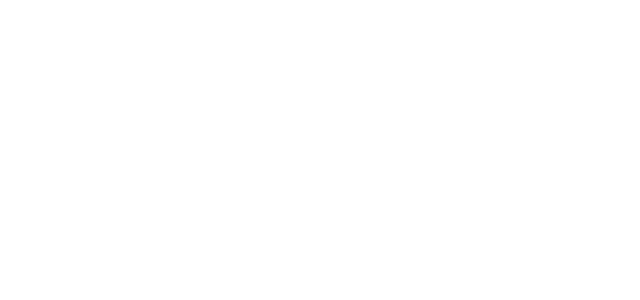
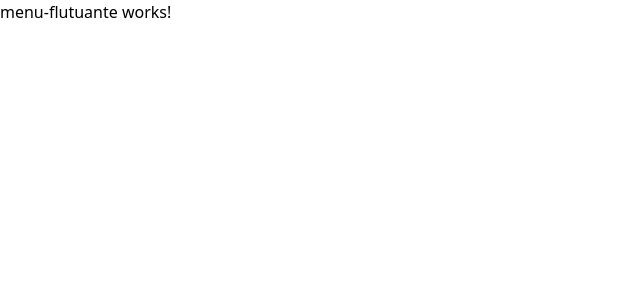
Before and after one commit to VitorHugo-br/Portfolio, an Angular app: page / in a window 1280 px wide. Shown: the top 300 px of the page, without its empty margins (0-640 px from the left). Built offline with nearby package versions, Linux system fonts and the light colour scheme.

Commit message:
Adding general Struct & starting header component

```diff
--- /dev/null
+++ b/src/app/Components/menu-flutuante/menu-flutuante.html
@@ -0,0 +1 @@
+<p>menu-flutuante works!</p>
--- a/src/app/app.html
+++ b/src/app/app.html
@@ -1 +1,2 @@
+<app-menu-flutuante />
 <router-outlet />
--- a/src/app/app.ts
+++ b/src/app/app.ts
@@ -1,9 +1,10 @@
 import { Component, signal } from '@angular/core';
 import { RouterOutlet } from '@angular/router';
+import { MenuFlutuante } from "./Components/menu-flutuante/menu-flutuante";
 
 @Component({
   selector: 'app-root',
-  imports: [RouterOutlet],
+  imports: [RouterOutlet, MenuFlutuante],
   templateUrl: './app.html',
   styleUrl: './app.css'
 })
```
Also changed, not shown: src/app/Components/menu-flutuante/menu-flutuante.ts (added, +9 -0 lines), src/app/Components/menu-flutuante/menu-flutuante.css (added), 1 other file (tests, documents, lock files or other folders).
